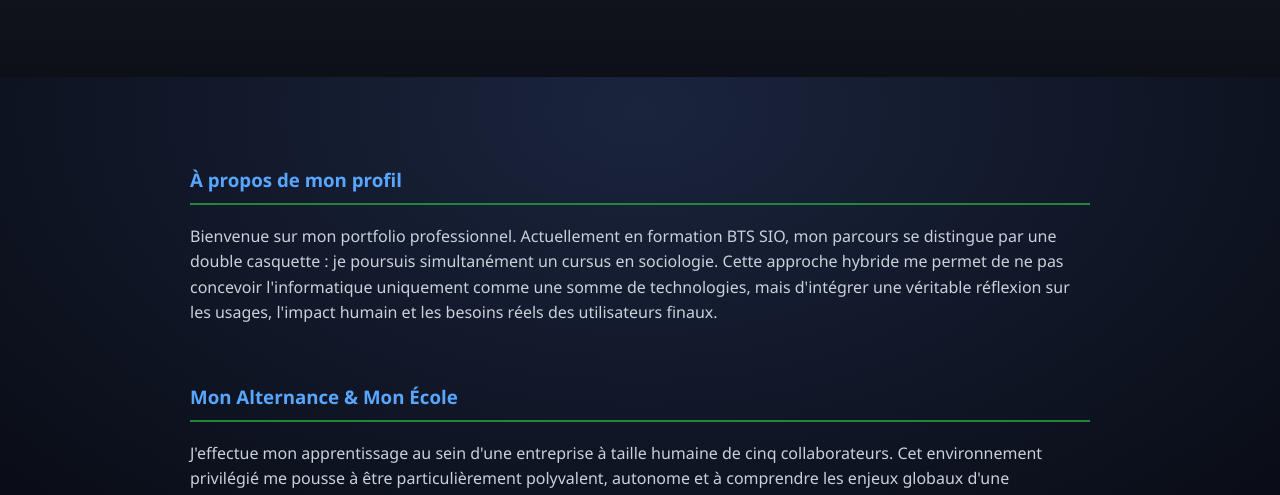
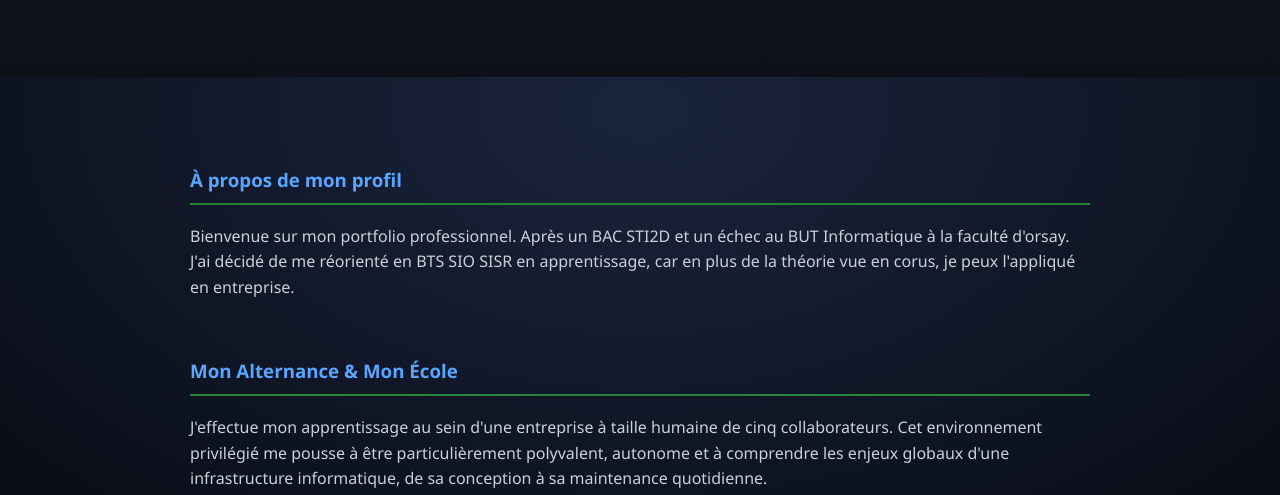
Before and after one commit to KNSKeenos/Projet-BTSSIO-Portfolio, a plain HTML site: page index.html in a window 1280 px wide. Shown: the part 290-785 px from the top of the page. Drawn offline with Linux system fonts and the light colour scheme.

Commit message:
Update index.html

```diff
--- a/index.html
+++ b/index.html
@@ -26,7 +26,7 @@
         <!-- Présentation globale -->
         <h3 class="section-title">À propos de mon profil</h3>
         <p>
-            Bienvenue sur mon portfolio professionnel. Actuellement en formation BTS SIO, mon parcours se distingue par une double casquette : je poursuis simultanément un cursus en sociologie. Cette approche hybride me permet de ne pas concevoir l'informatique uniquement comme une somme de technologies, mais d'intégrer une véritable réflexion sur les usages, l'impact humain et les besoins réels des utilisateurs finaux.
+            Bienvenue sur mon portfolio professionnel. Après un BAC STI2D et un échec au BUT Informatique à la faculté d'orsay. J'ai décidé de me réorienté en BTS SIO SISR en apprentissage, car en plus de la théorie vue en corus, je peux l'appliqué en entreprise.
         </p>
 
         <!-- Contexte d'alternance et école -->
```
